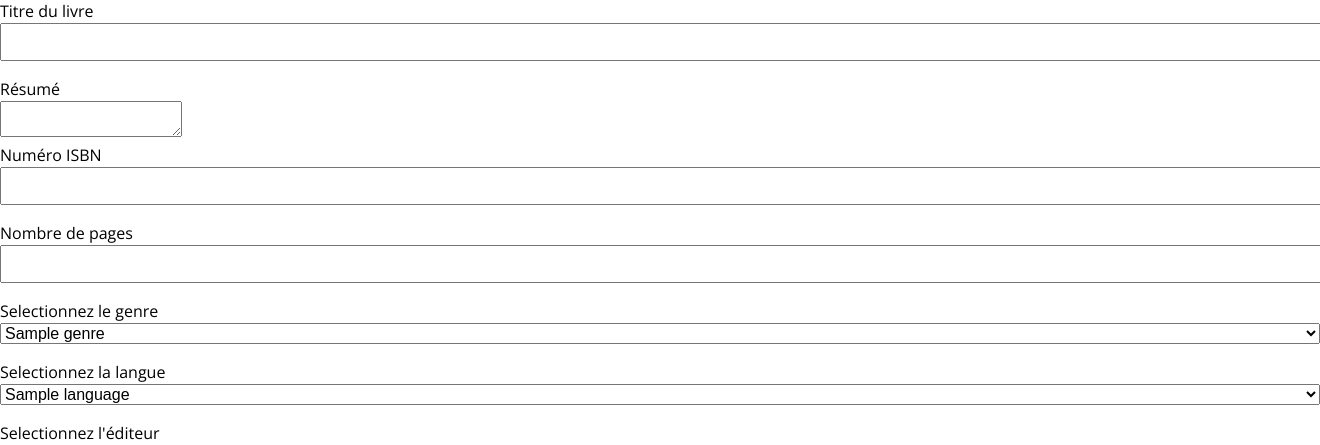
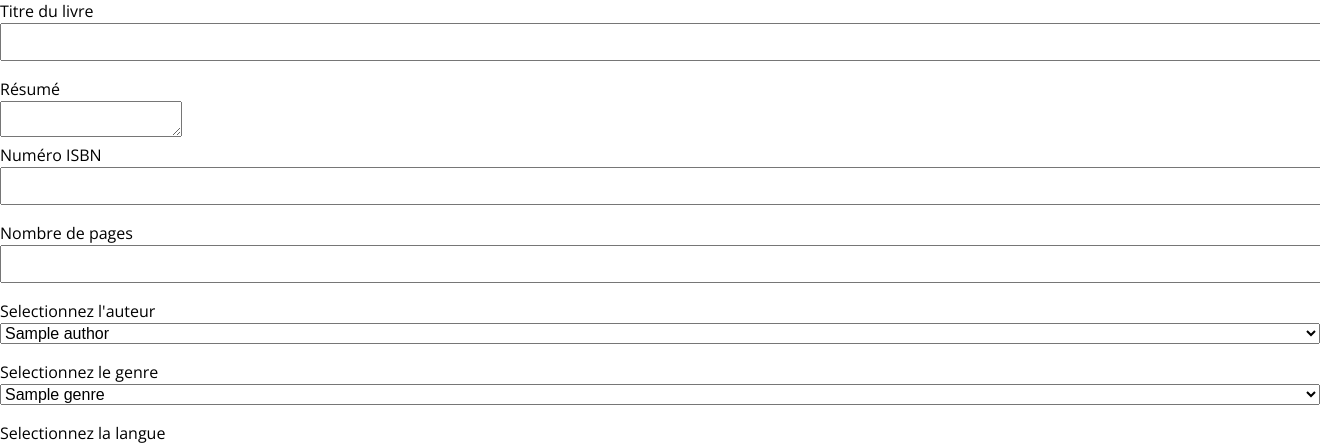
Before and after one commit to SwithFr/BookStore, a PHP site: template views/books/add.php in a window 1320 px wide; the page is wider, and only the part inside the window is pictured. Shown: the part 477-922 px from the top of that part. Run offline with PHP 8.4, Linux system fonts and the light colour scheme; the template is opened without the code that fills it: most values are stand-ins (such as "Sample title", 1, 10 or a date in 2020); data that the repository does not hold is empty; a stand-in replaces the project's code that opens the database connection; some libraries are stand-ins or nearby versions.

Commit message:
add select authors

```diff
--- a/views/books/add.php
+++ b/views/books/add.php
@@ -22,6 +22,13 @@
         <?= isset($data['errors']['nbpages']) ? '<span class="has-error">' . $data['errors']['nbpages'] . '</span>' : ''; ?></span>
         <input class="form__input form__input--large" type="text" name="nbpages" id="nbpages"
                value="<?= isset($_POST['nbpages']) ? $_POST['nbpages'] : ''; ?>"/>
+
+        <label class="form__label" for="author_id">Selectionnez l'auteur</label>
+        <select class="form__input" name="author_id" id="author_id">
+            <?php foreach($data['authors'] as $author): ?>
+                <option value="<?= $author->id; ?>"><?= $author->name; ?></option>
+            <?php endforeach; ?>
+        </select>
 
         <label class="form__label" for="genre_id">Selectionnez le genre</label>
         <select class="form__input" name="genre_id" id="genre_id">
```
